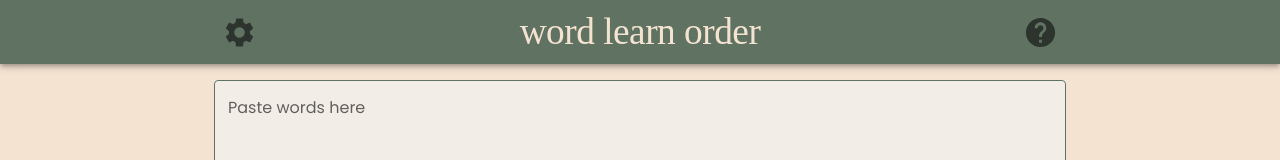
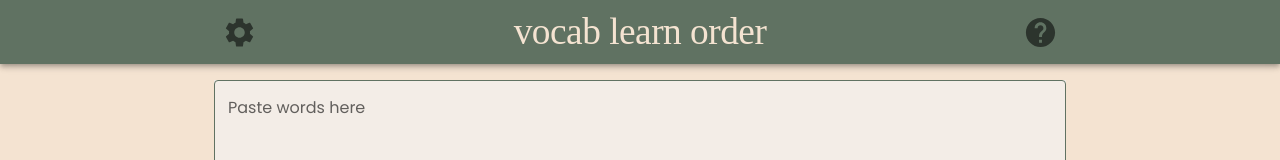
Before and after one commit to c-ehrlich/vocab-learn-order, a React (Create React App) app in the folder frontend/: page / in a window 1280 px wide. Shown: the top 160 px of the page. Built offline with nearby package versions, Linux system fonts and the light colour scheme.

Commit message:
Make App naming consistent

```diff
--- a/frontend/public/index.html
+++ b/frontend/public/index.html
@@ -24,7 +24,7 @@
       work correctly both with client-side routing and a non-root public URL.
       Learn how to configure a non-root public URL by running `npm run build`.
     -->
-    <title>Word Learn Order</title>
+    <title>Vocab Learn Order</title>
 
     <link rel="preconnect" href="https://fonts.googleapis.com" />
     <link rel="preconnect" href="https://fonts.gstatic.com" crossorigin />
--- a/frontend/src/components/Header.tsx
+++ b/frontend/src/components/Header.tsx
@@ -108,7 +108,7 @@ const Header = () => {
             }}
             justifyContent='center'
           >
-            word learn order
+            vocab learn order
           </LogoText>
           <IconButton aria-label='help' onClick={handleHelpModalOpen}>
             <HelpIcon fontSize='large' />
```
Also changed, not shown: frontend/public/manifest.json, 1 other file (tests, documents, lock files or other folders).
